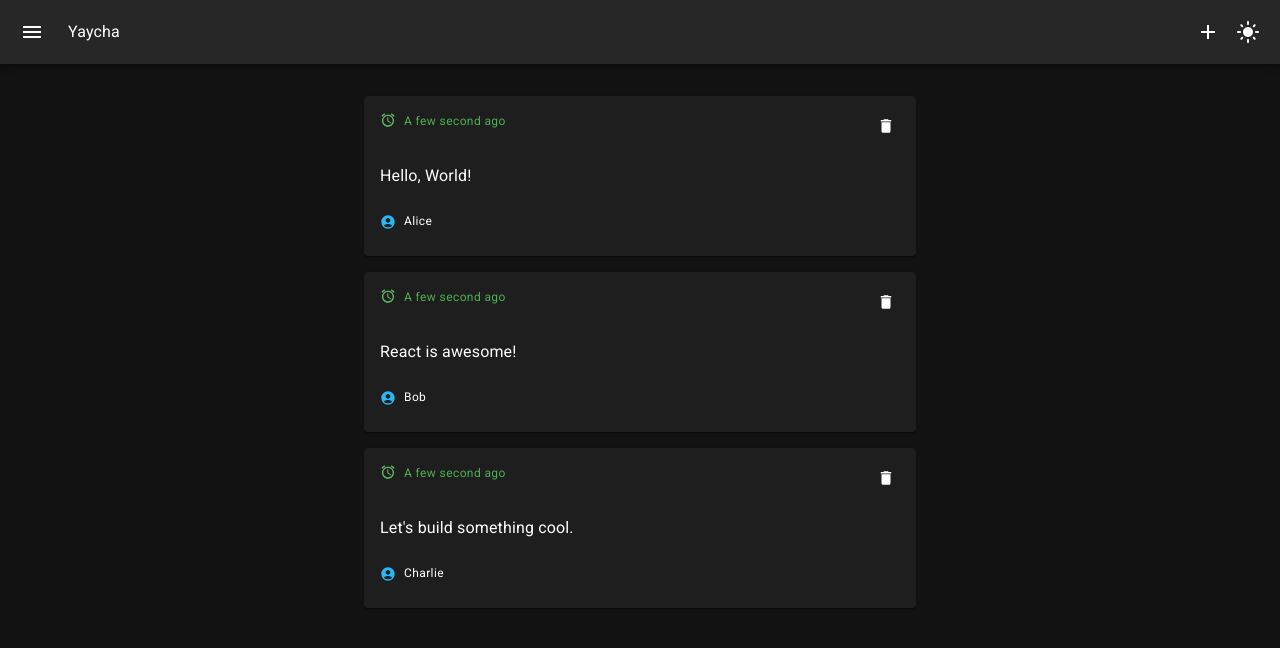
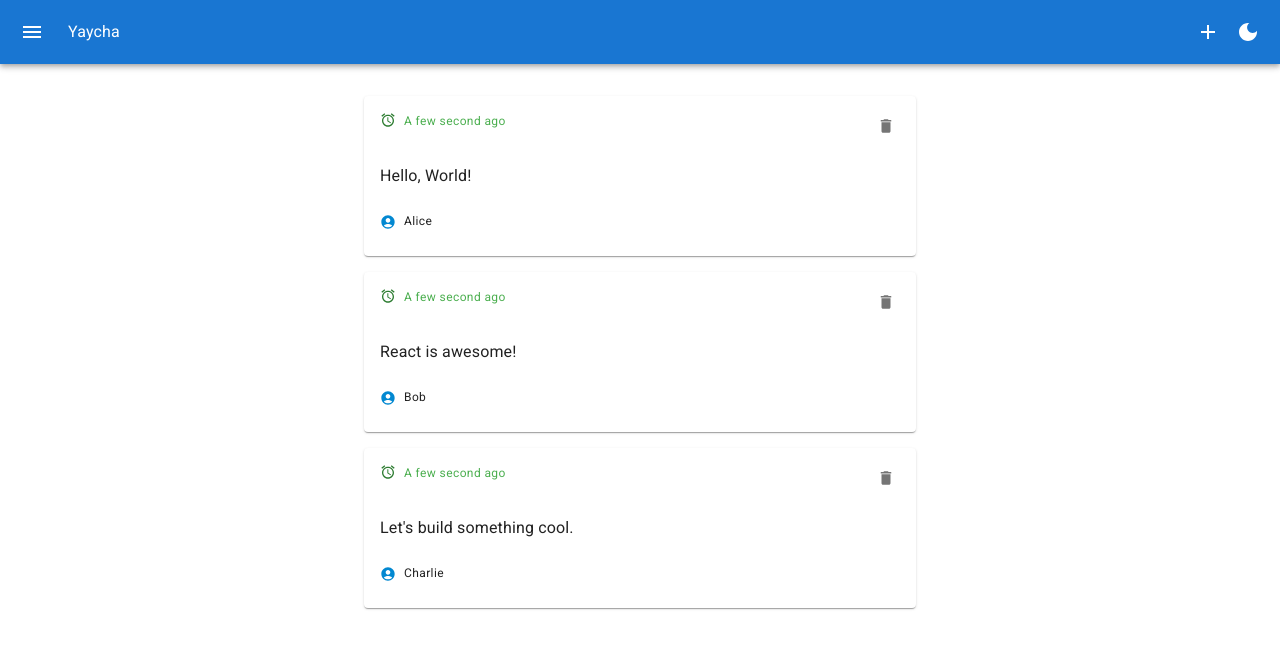
Before and after one commit to Myatthu17/yaycha, a React (Vite) app: page / in a window 1280 px wide. Both pictures are taken after a click on the button 1248 px from the left and 32 px from the top of the page. Shown: the top 648 px of the page. Built offline with nearby package versions, Linux system fonts and the light colour scheme.

Commit message:
Add Toggle Dark/Light Mode using MUI

```diff
--- a/src/ThemedApp.jsx
+++ b/src/ThemedApp.jsx
@@ -1,15 +1,8 @@
-import { createContext, useState, useContext } from "react";
+import { createContext, useState, useContext, useMemo } from "react";
 
 import { CssBaseline, ThemeProvider, createTheme } from "@mui/material";
 
 import App from "./App.jsx";
-
-
-const theme = createTheme({
-    palette: {
-        mode: 'dark',
-    },
-});
 
 const AppContext = createContext();
 export function useApp() {
@@ -18,10 +11,17 @@ export function useApp() {
 
 export default function ThemedApp() {
     const [showForm, setShowForm] = useState(false);
+    const [mode, setMode] = useState('dark');
+
+    const theme = useMemo(() => {
+        return createTheme({
+        palette: { mode },
+    });
+    }, [ mode ]);
 
     return (
         <ThemeProvider theme={theme}>
-            <AppContext.Provider value={{ showForm, setShowForm }}>
+            <AppContext.Provider value={{ showForm, setShowForm, mode, setMode }}>
                 <App />
                 <CssBaseline />
             </AppContext.Provider>
--- a/src/components/Header.jsx
+++ b/src/components/Header.jsx
@@ -12,10 +12,11 @@ import {
     Menu as MenuIcon,
     Add as AddIcon,
     LightMode as LightModeIcon,
+    DarkMode as DarkModeIcon,
 } from "@mui/icons-material";
 
 export default function Header() {
-    const { showForm, setShowForm } = useApp();
+    const { showForm, setShowForm, mode, setMode } = useApp();
 
     return (
         <AppBar position="static">
@@ -35,12 +36,21 @@ export default function Header() {
                         onClick={()=> setShowForm(!showForm)}>
                             <AddIcon/>
                     </IconButton>
+                    { mode == 'dark' ?
+                        (<IconButton
+                            color="inherit"
+                            edge="end"
+                            onClick={() => setMode("light")}>
+                            <LightModeIcon/>
+                        </IconButton>) :
 
-                    <IconButton
-                        color="inherit"
-                        edge="end">
-                            <LightModeIcon/>
-                    </IconButton>
+                        (<IconButton
+                            color="inherit"
+                            edge="end"
+                            onClick={() => setMode("dark")}>
+                            <DarkModeIcon/>
+                        </IconButton>)
+                    }
 
                 </Box>
 
```
